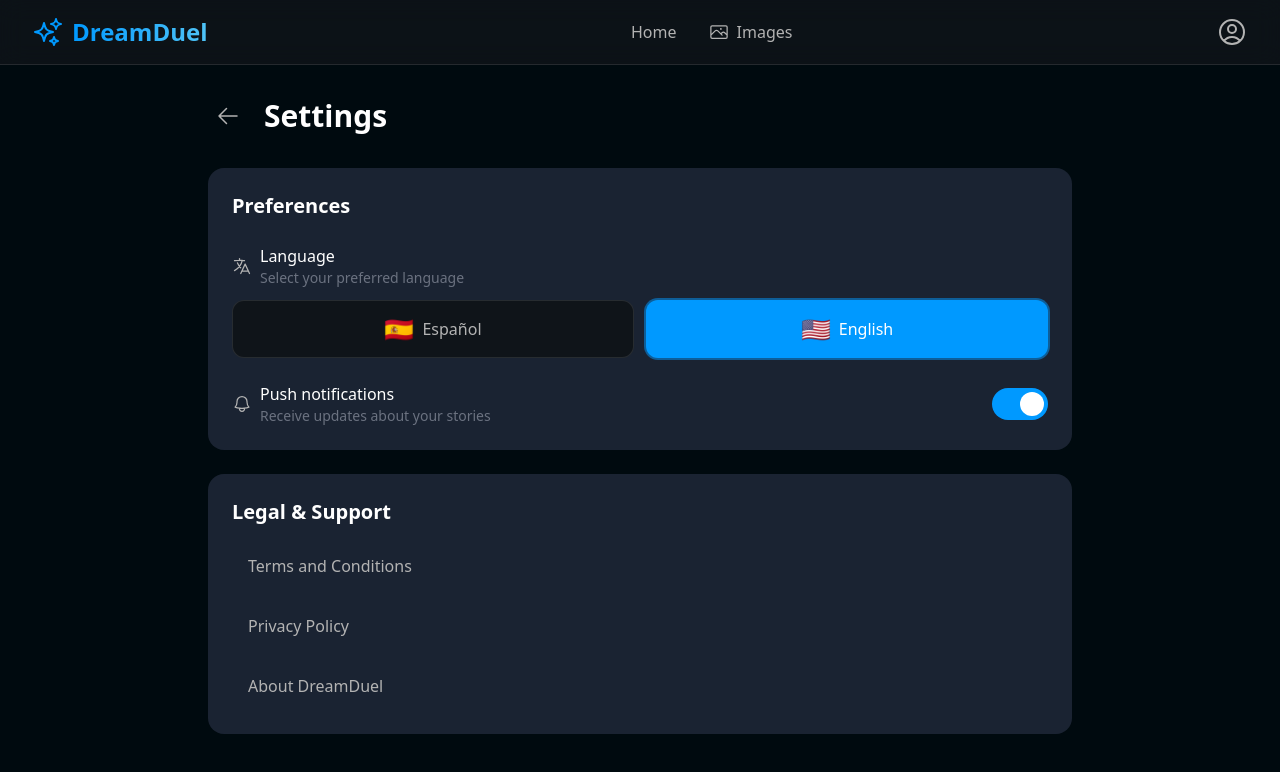
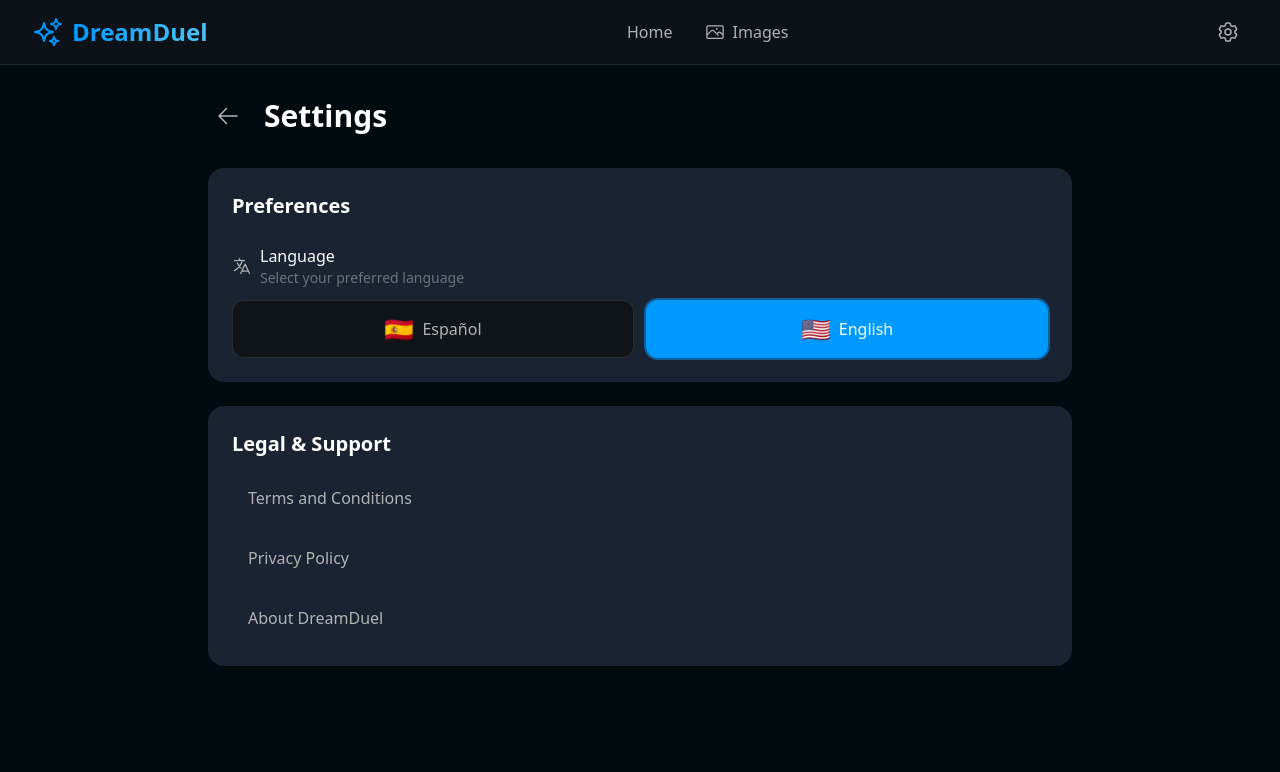
Before and after one commit to DreamDuel/DreamDuel-FrontEnd-Web, a Vue app: page /settings in a window 1280 px wide. Shown: the top 772 px of the page. Built offline with nearby package versions, Linux system fonts and the light colour scheme; no server answers; what vue3-google-login would draw is missing.

Commit message:
feat: Simplificar navegación y ajustes para modelo guest
- Ruta raíz (/) apunta directo a HomeView en lugar de GuestCreateView
- MainLayout: reemplazar menú de usuario/avatar por botón de ajustes
- SettingsView: eliminar opción de notificaciones, solo idioma y legal

```diff
--- a/src/presentation/layouts/MainLayout.vue
+++ b/src/presentation/layouts/MainLayout.vue
@@ -1,26 +1,13 @@
 <script setup lang="ts">
-import { SparklesIcon, UserCircleIcon, /* MagnifyingGlassIcon, */ Cog6ToothIcon, PhotoIcon } from '@heroicons/vue/24/outline';
+import { SparklesIcon, Cog6ToothIcon, PhotoIcon } from '@heroicons/vue/24/outline';
 import BottomNavigation from '@/presentation/components/BottomNavigation.vue';
 import WelcomeBanner from '@/presentation/components/WelcomeBanner.vue';
-import { useUserStore } from '@/stores/userStore';
 import { useI18n } from 'vue-i18n';
-import { ref, onMounted } from 'vue';
+import { ref } from 'vue';
 
 const { t } = useI18n();
-const userStore = useUserStore();
-const showUserMenu = ref(false);
 const showWelcomeBanner = ref(false);
 
-onMounted(() => {
-  userStore.loadUserFromStorage();
-
-  // Mostrar banner de bienvenida solo una vez para usuarios nuevos
-  const hasSeenWelcome = localStorage.getItem('hasSeenWelcome');
-  if (!hasSeenWelcome && userStore.currentUser) {
-    showWelcomeBanner.value = true;
-    localStorage.setItem('hasSeenWelcome', 'true');
-  }
-});
 </script>
 
 <template>
@@ -72,41 +59,14 @@ onMounted(() => {
             </router-link>
           </div>
 
-          <!-- User Avatar -->
-          <div class="flex items-center space-x-4 relative">
-            <button
-              @click="showUserMenu = !showUserMenu"
-              class="flex items-center space-x-2 text-text-secondary hover:text-primary transition-colors group"
+          <!-- Settings Button -->
+          <div class="flex items-center">
+            <router-link
+              to="/settings"
+              class="p-2 text-text-secondary hover:text-primary transition-colors hover:bg-background-card rounded-lg"
             >
-              <img
-                v-if="userStore.currentUser"
-                :src="userStore.currentUser.avatarUrl"
-                :alt="userStore.currentUser.username"
-                class="h-8 w-8 rounded-full border-2 border-primary/30 group-hover:border-primary transition-colors"
-              />
-              <UserCircleIcon v-else class="h-8 w-8" />
-            </button>
-
-            <!-- User Dropdown Menu -->
-            <div
-              v-if="showUserMenu"
-              @click="showUserMenu = false"
-              class="absolute top-12 right-0 w-48 bg-background-card border border-white/10 rounded-lg shadow-xl overflow-hidden z-50"
-            >
-              <router-link
-                to="/profile"
-                class="block px-4 py-3 text-text-secondary hover:bg-primary/10 hover:text-primary transition-colors"
-              >
-                {{ t('nav.myProfile') }}
-              </router-link>
-              <router-link
-                to="/settings"
-                class="flex items-center space-x-2 px-4 py-3 text-text-secondary hover:bg-primary/10 hover:text-primary transition-colors"
-              >
-                <Cog6ToothIcon class="h-5 w-5" />
-                <span>{{ t('nav.settings') }}</span>
-              </router-link>
-            </div>
+              <Cog6ToothIcon class="h-6 w-6" />
+            </router-link>
           </div>
         </div>
       </div>
--- a/src/presentation/views/SettingsView.vue
+++ b/src/presentation/views/SettingsView.vue
@@ -2,13 +2,12 @@
 import { ref } from 'vue';
 import { useRouter } from 'vue-router';
 import { useI18n } from 'vue-i18n';
-import { ArrowLeftIcon, CheckCircleIcon, LanguageIcon, BellIcon } from '@heroicons/vue/24/outline';
+import { ArrowLeftIcon, CheckCircleIcon, LanguageIcon } from '@heroicons/vue/24/outline';
 
 const router = useRouter();
 const { t, locale } = useI18n();
 
 const currentLanguage = ref(locale.value);
-const notifications = ref(true);
 const successMessage = ref('');
 
 const languages = [
@@ -21,15 +20,6 @@ const changeLanguage = (langCode: string) => {
   currentLanguage.value = langCode;
   localStorage.setItem('locale', langCode);
   successMessage.value = langCode === 'es' ? 'Idioma cambiado a Español' : 'Language changed to English';
-  setTimeout(() => successMessage.value = '', 3000);
-};
-
-const toggleNotifications = () => {
-  notifications.value = !notifications.value;
-  localStorage.setItem('notifications', JSON.stringify(notifications.value));
-  successMessage.value = notifications.value
-    ? (currentLanguage.value === 'es' ? 'Notificaciones activadas' : 'Notifications enabled')
-    : (currentLanguage.value === 'es' ? 'Notificaciones desactivadas' : 'Notifications disabled');
   setTimeout(() => successMessage.value = '', 3000);
 };
 
@@ -93,31 +83,6 @@ const goBack = () => {
               </button>
             </div>
           </div>
-
-          <!-- Notifications Toggle -->
-          <div class="flex items-center justify-between">
-            <div class="flex items-center space-x-2">
-              <BellIcon class="h-5 w-5 text-text-secondary" />
-              <div>
-                <p class="text-text-primary font-medium">{{ t('settings.preferences.notifications') }}</p>
-                <p class="text-text-tertiary text-sm">{{ t('settings.preferences.notificationsDesc') }}</p>
-              </div>
-            </div>
-            <button
-              @click="toggleNotifications"
-              :class="[
-                'relative w-14 h-8 rounded-full transition-colors',
-                notifications ? 'bg-primary' : 'bg-background-elevated'
-              ]"
-            >
-              <span
-                :class="[
-                  'absolute top-1 left-1 w-6 h-6 bg-white rounded-full transition-transform',
-                  notifications ? 'translate-x-6' : 'translate-x-0'
-                ]"
-              />
-            </button>
-          </div>
         </div>
       </div>
 
--- a/src/router/index.ts
+++ b/src/router/index.ts
@@ -6,8 +6,7 @@ const router = createRouter({
     {
       path: '/',
       name: 'root',
-      component: () => import('@/presentation/views/GuestCreateView.vue'),
-      meta: { hideNavigation: true }
+      component: () => import('@/presentation/views/HomeView.vue')
     },
     {
       path: '/generador/:niche',
```
